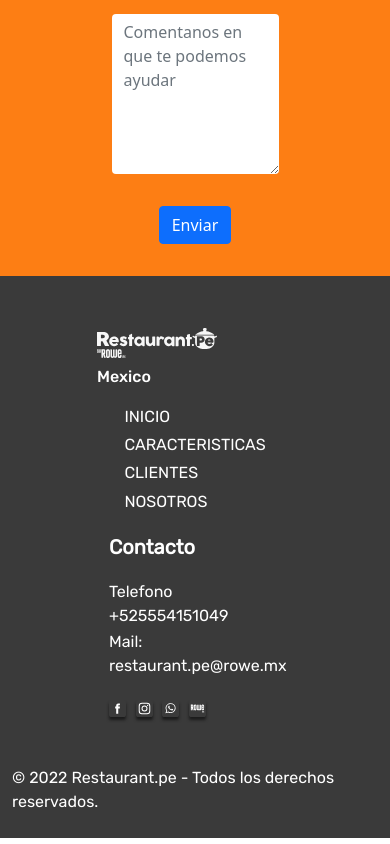
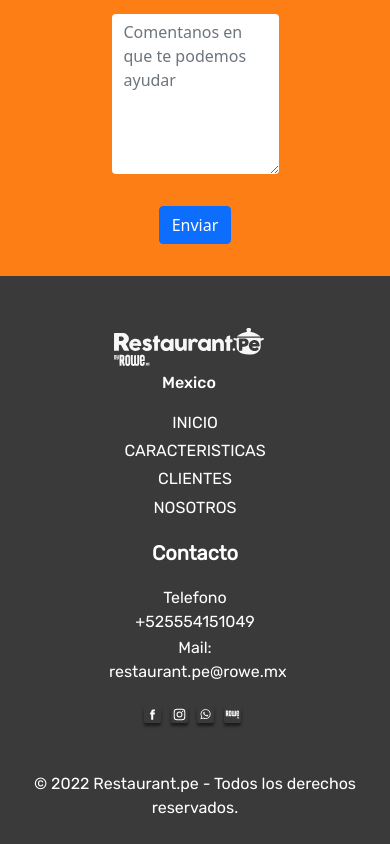
Before and after one commit to sebastianbarcia/restaurant.pe, a website: page index.html in a window 390 px wide. Shown: the part 8437-9281 px from the top of the page. Drawn offline with Linux system fonts and the light colour scheme.

Commit message:
cambios en responsive

```diff
--- a/index.html
+++ b/index.html
@@ -362,7 +362,7 @@
       <div class="row col-8">
         <div class="grid1 col-lg-3 col-sm-6" id="noMarg">
           <div class="contenedorLogo">
-            <a href=""><img src="img/logo/logo-blanco.svg" style="width: 65%;" alt="Logo restaurant.pe by Rowe"></a>
+            <a href="index.html"><img src="img/logo/logo-blanco.svg" class="img-fluid"  alt="Logo restaurant.pe by Rowe"></a>
             <h6>Mexico</h6>
           </div>
         </div>
--- a/scss/style.scss
+++ b/scss/style.scss
@@ -589,6 +589,15 @@ footer{
     .boxContacto {
         margin: 0 !important;
     }
+    #footer {
+        .contenedorLogo{
+            a{
+                img{
+                    width: 150px;
+                }
+            }
+        }
+    }
 }
 
 @media only screen and (max-width: 768px){
@@ -637,4 +646,10 @@ footer{
     .cardFunc{
         width: 90%;
     }
+    #footer{
+        text-align: center;
+        .grid1{
+            justify-content: center;
+        }
+    }
 }
```
Also changed, not shown: css/style.css, 1 other file.
